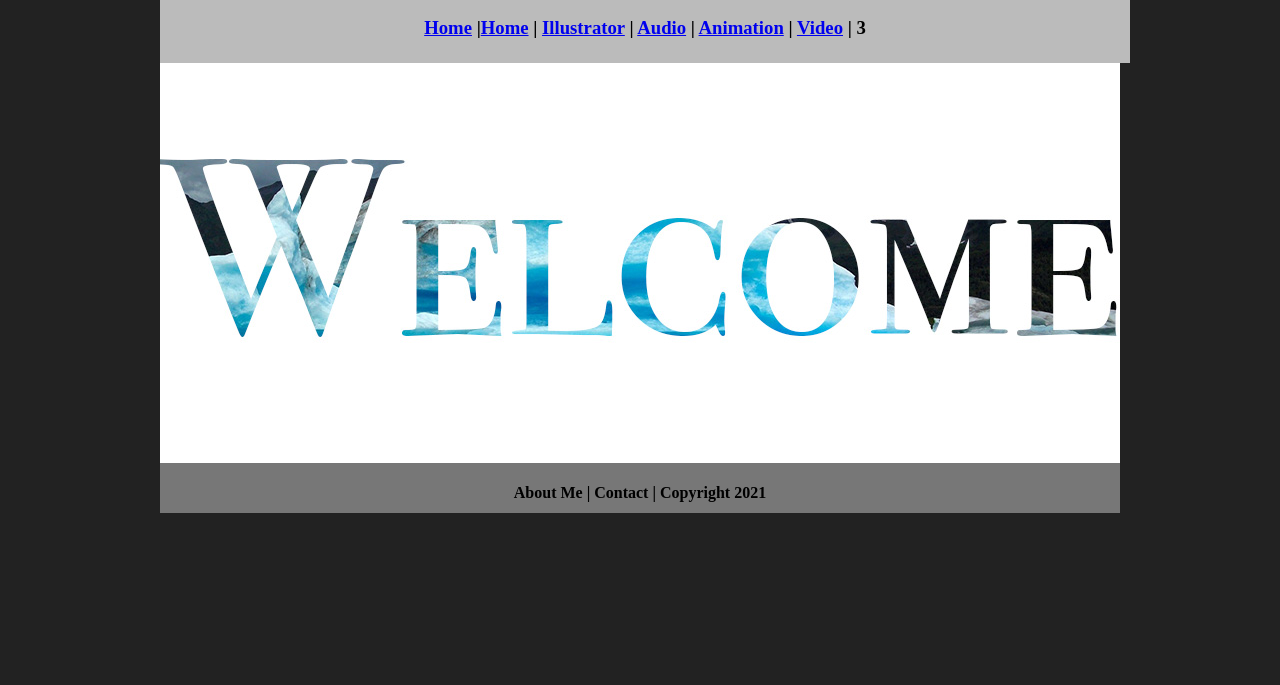
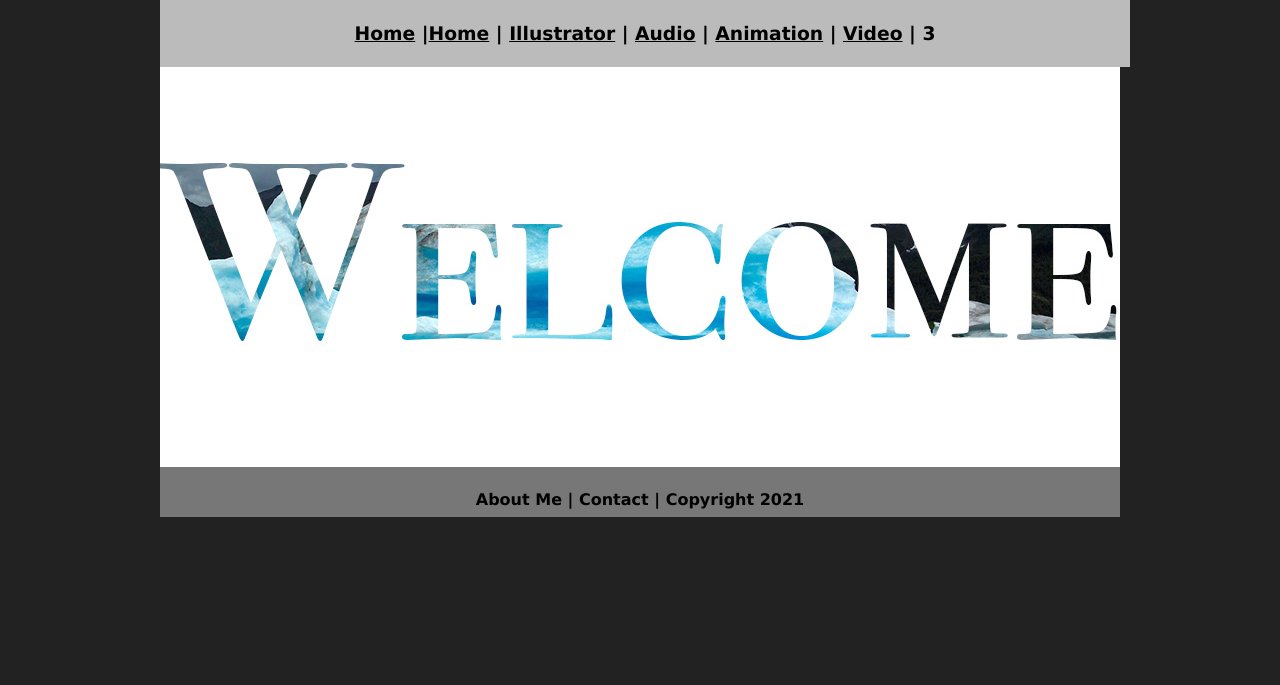
Before and after one commit to bronbowe/digitalmediaportfolio, a plain HTML site: page audio/index.html in a window 1280 px wide. Shown: the part 115-800 px from the top of the page. Drawn offline with Linux system fonts and the light colour scheme; files whose address does not match are found by name.

Commit message:
Update myCSS.css

```diff
--- a/myCSS.css
+++ b/myCSS.css
@@ -2,6 +2,7 @@
 /* This is a comment! Text here will be ignored by the browser. */
 body {
 	margin: 0 auto;
+	 font: 100%/1.4 Verdana, Arial, Helvetica, sans-serif;
 }
 .homePage {
 	background: #222222;
@@ -44,3 +45,12 @@ body {
 	height: 50px;
 	text-align: center;
 }
+a:link {
+     color: #000000;
+}
+a:visited {
+     color: #000;
+}
+a:hover, a:active, a:focus {
+     text-decoration: underline;
+}
```
